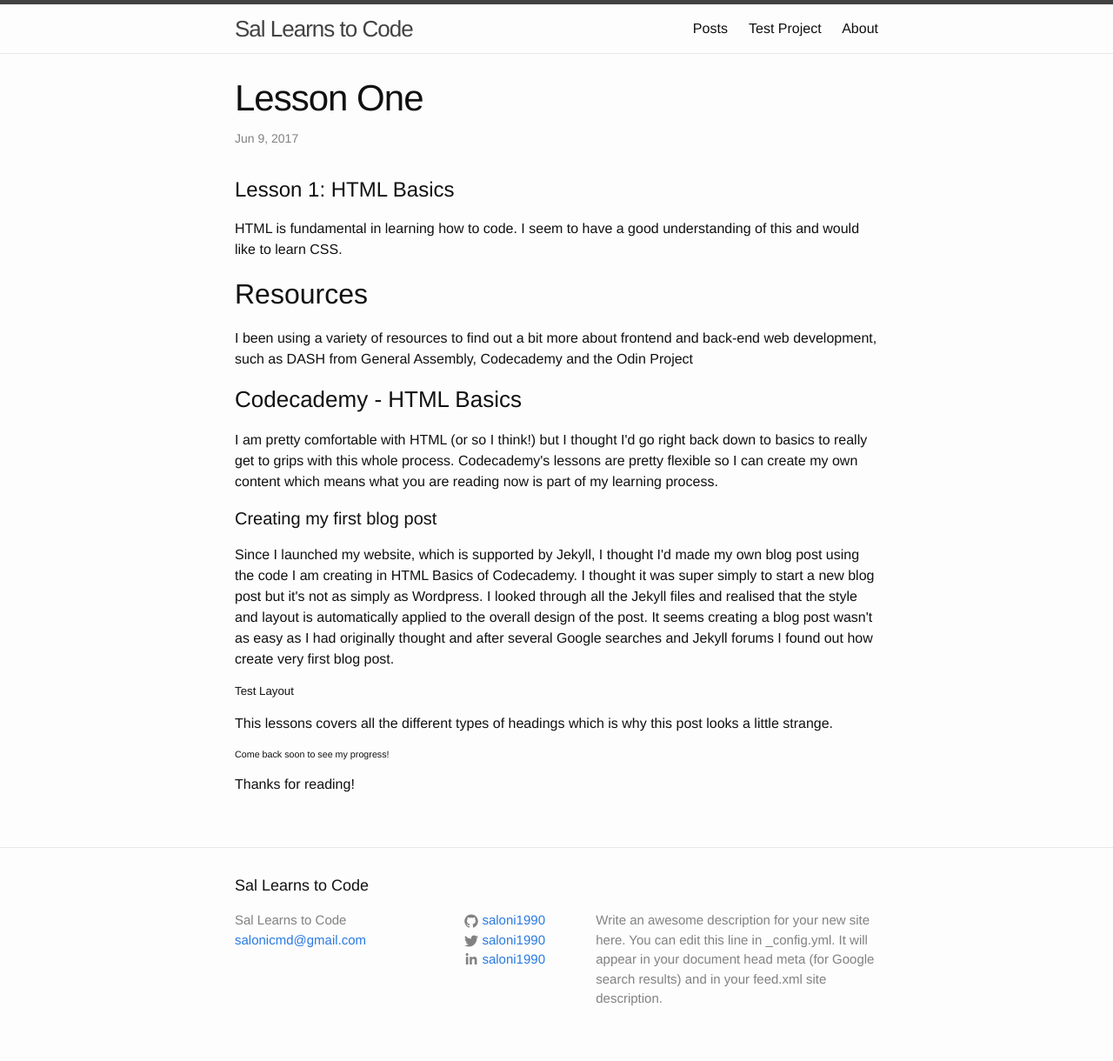
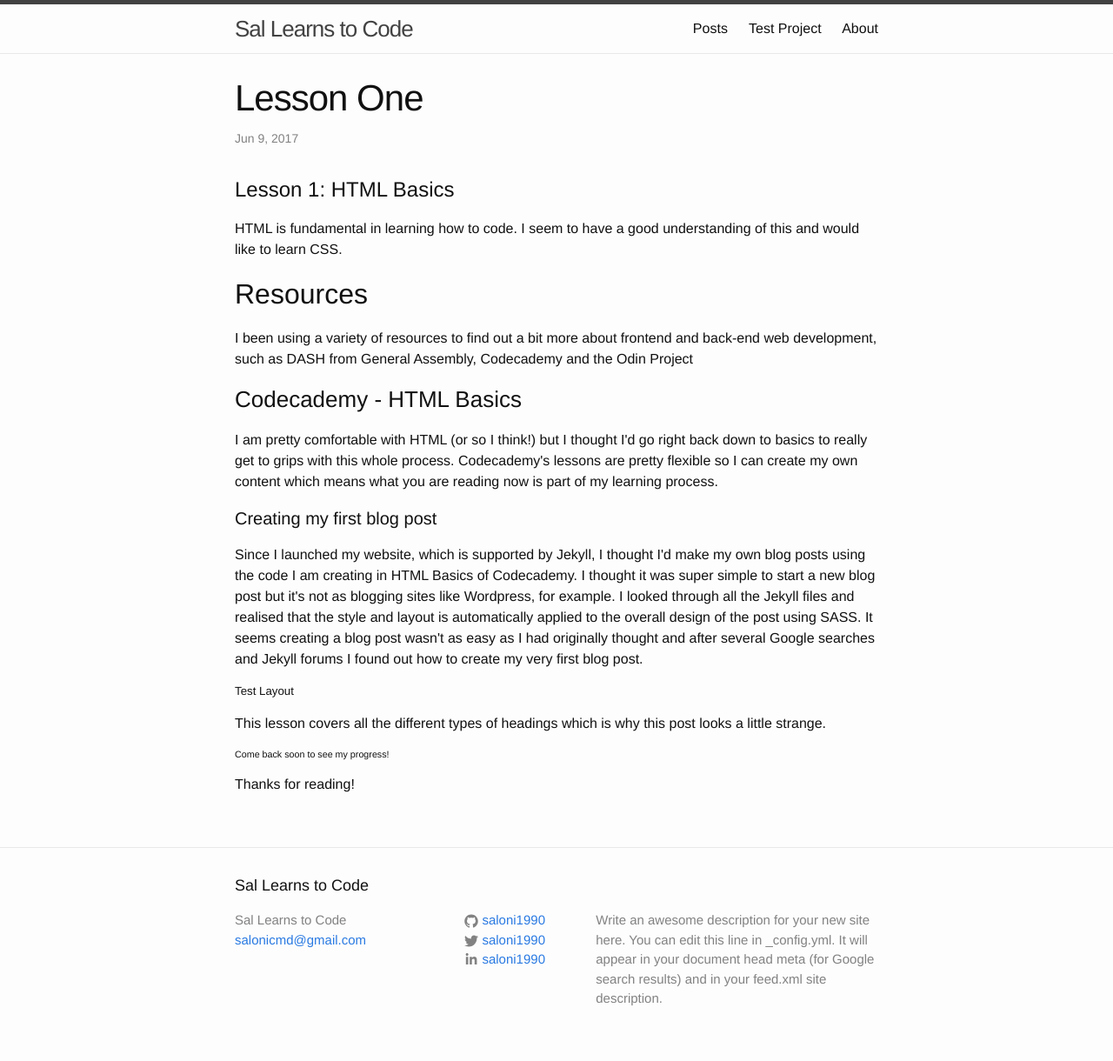
Before and after one commit to saloni1990/saloni1990.github.io, a Jekyll site: the page built from _posts/2017-06-09-Lesson-One.md, in a window 1280 px wide. Shown: the whole page at 87% size. Built offline with Jekyll 4.4.1, drawn with Linux system fonts in a browser that asks for light colours; our own code applies the rules of GitHub Pages for plain Markdown files.

Commit message:
Update 2017-06-09-Lesson-One.md

```diff
--- a/_posts/2017-06-09-Lesson-One.md
+++ b/_posts/2017-06-09-Lesson-One.md
@@ -12,9 +12,9 @@
 	    	<h3>Codecademy - HTML Basics</h3>
 		 <p>I am pretty comfortable with HTML (or so I think!) but I thought I'd go right back down to basics to really get to grips with this whole process. Codecademy's lessons are pretty flexible so I can create my own content which means what you are reading now is part of my learning process.</p>
 		<h4>Creating my first blog post</h4>
-		<p> Since I launched my website, which is supported by Jekyll, I thought I'd made my own blog post using the code I am creating in HTML Basics of Codecademy. I thought it was super simply to start a new blog post but it's not as simply as Wordpress. I looked through all the Jekyll files and realised that the style and layout is automatically applied to the overall design of the post. It seems creating a blog post wasn't as easy as I had originally thought and after several Google searches and Jekyll forums I found out how create very first blog post.</p>
+		<p> Since I launched my website, which is supported by Jekyll, I thought I'd make my own blog posts using the code I am creating in HTML Basics of Codecademy. I thought it was super simple to start a new blog post but it's not as blogging sites like Wordpress, for example. I looked through all the Jekyll files and realised that the style and layout is automatically applied to the overall design of the post using SASS. It seems creating a blog post wasn't as easy as I had originally thought and after several Google searches and Jekyll forums I found out how to create my very first blog post.</p>
 		<h5>Test Layout</h5>
-		<p>This lessons covers all the different types of headings which is why this post looks a little strange.</p>
+		<p>This lesson covers all the different types of headings which is why this post looks a little strange.</p>
 		<h6>Come back soon to see my progress!</h6>
 		<p>Thanks for reading!</p>
 
```
